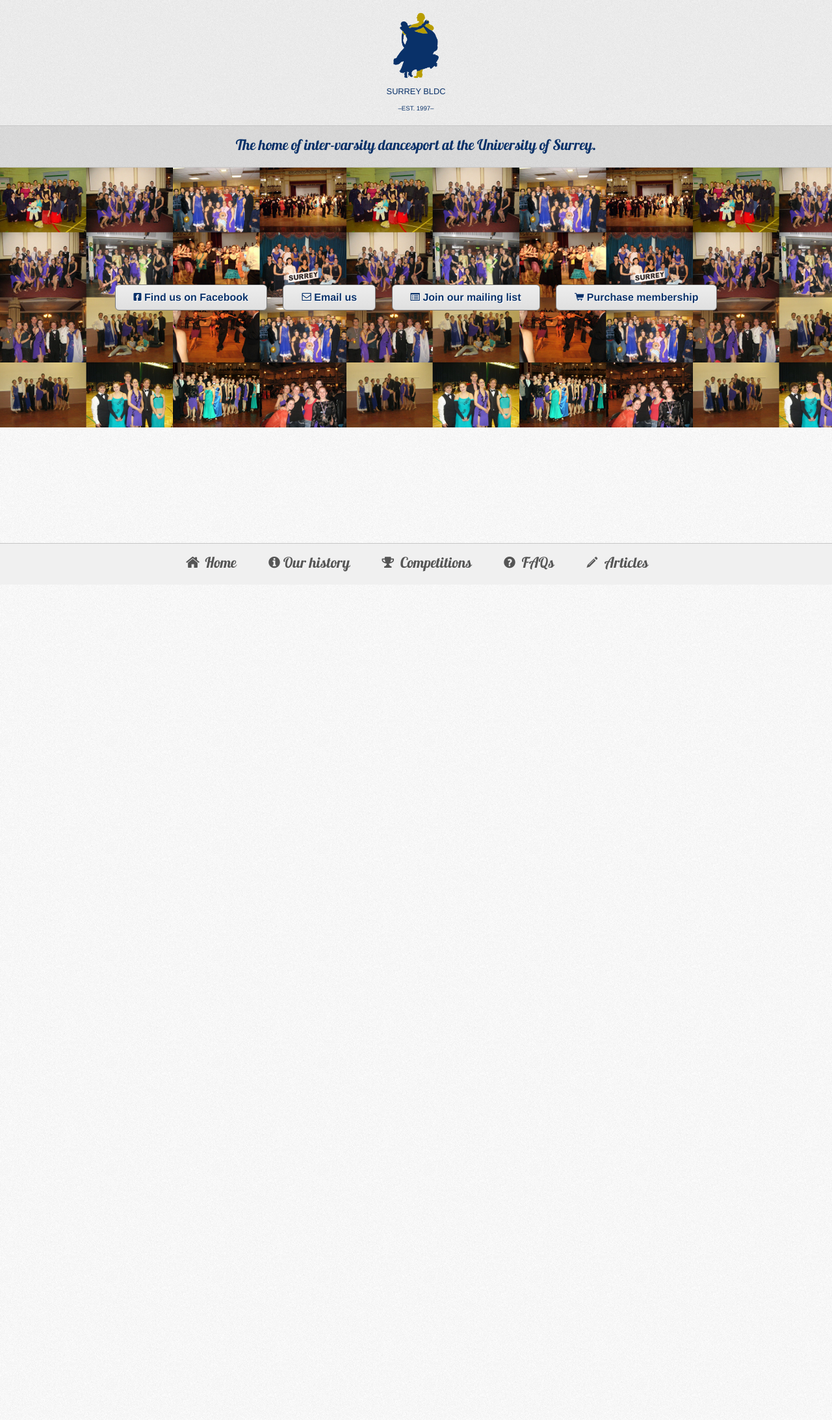
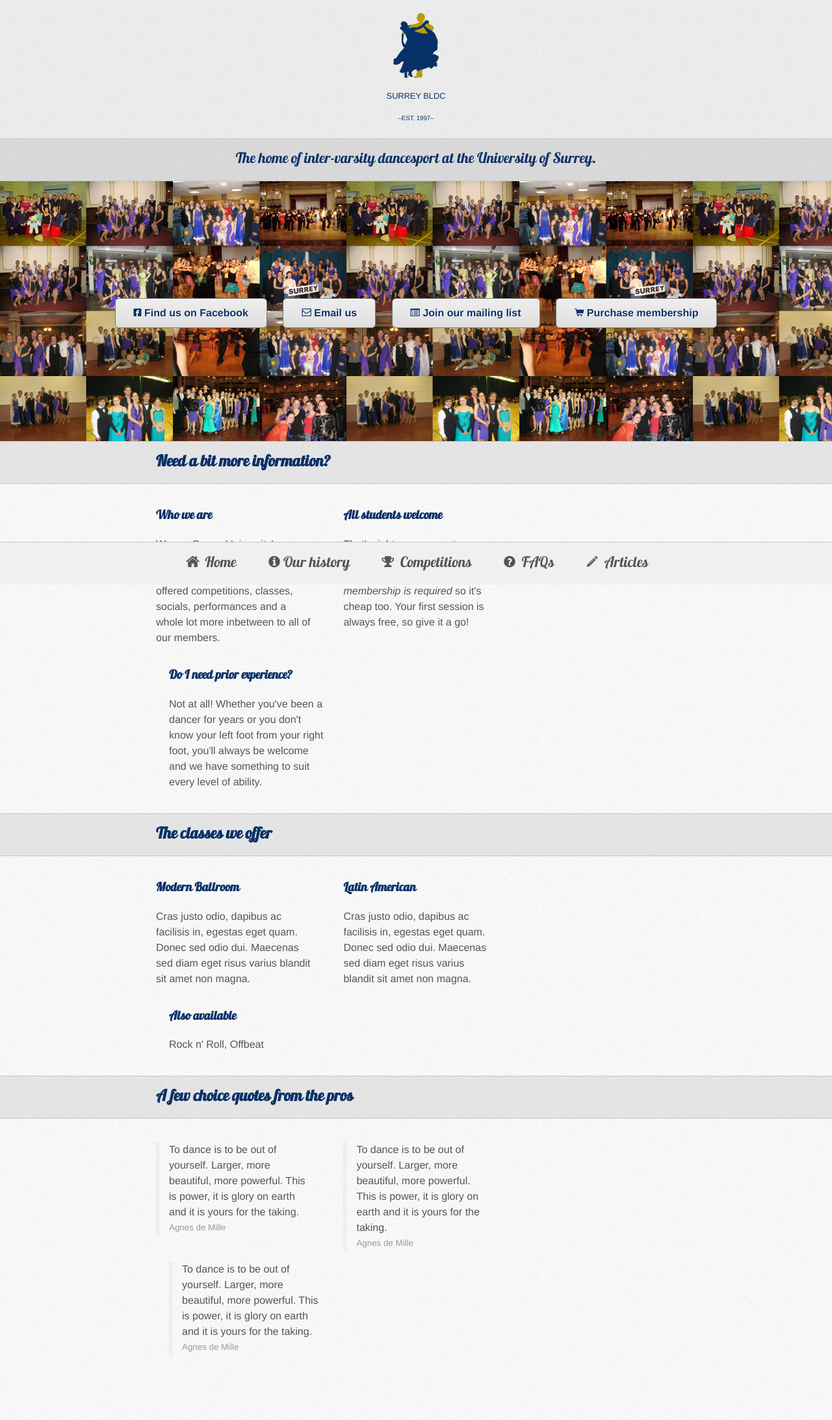
Before and after one commit to surreybldc/surreybldc.github.com, a Jekyll site: the page built from index.html, in a window 1280 px wide. Shown: the whole page at 65% size. Built offline with Jekyll 4.4.1, drawn with Linux system fonts in a browser that asks for light colours; before the commit the page ends 900 px from its top, so only the background shows below that.

Commit message:
Improved front page

```diff
--- a/_layouts/default.html
+++ b/_layouts/default.html
@@ -7,11 +7,11 @@
     <link rel="stylesheet" href="/css/styles.css" />
   </head>
   <body>
-    <header>
+    <header class="site">
       <img src="/img/dancers-surrey-colours-final.png">
       <h1>Surrey BLDC</h1>
       <small>&ndash;Est. 1997&ndash;</small>
-      <h2>The home of inter-varsity dancesport at the University of Surrey.</h2>
+      <h2 class="strapline">The home of inter-varsity dancesport at the University of Surrey.</h2>
     </header>
     <nav>
       <ul>
--- a/css/styles.css
+++ b/css/styles.css
@@ -26,8 +26,15 @@ body {
 }
 body {
   padding-bottom: 80px;
+  font-size: 1em;
+  line-height: 1.5em;
+  color: #555;
 }
-header {
+h1, h2, h3 {
+  font-family: "Lobster13Regular";
+  color: #093169;
+}
+header.site {
   background-color: rgba(0, 0, 0, 0.05);
   text-align: center;
   padding: 20px 0 0;
@@ -40,6 +47,7 @@ header img {
 header h1,
 header small {
   text-transform: uppercase;
+  font-family: Helvetica Neue, Arial, sans-serif;
 }
 header h1 {
   font-size: 0.8em;
@@ -48,21 +56,24 @@ header h1 {
 header small {
   font-size: 0.6em;
 }
-header h2 {
+header h2.strapline {
+  font-size: 1.4em;
+  font-weight: normal;
+  margin-bottom: 0;
+  padding: 20px;
+}
+header h2.strapline,
+.spiel section header {
   border-top: 1px solid #c6c6c6;
   border-bottom: 1px solid #c6c6c6;
-  font-size: 1.4em;
-  font-weight: normal;
   background-color: rgba(0, 0, 0, 0.08);
-  margin-bottom: 0;
-  padding: 20px;
-  font-family: "Lobster13Regular";
 }
 header img {
   display: inline;
   height: 100px;
 }
-.container {
+.container,
+.spiel section header h2 {
   max-width: 800px;
   padding: 20px;
   margin: 0 auto;
@@ -107,8 +118,41 @@ nav li {
   padding: 20px;
 }
 nav li a {
-  color: #555;
   text-decoration: none;
   font-size: 1.4em;
   font-family: "Lobster13Regular";
+  color: #555;
 }
+/* Utility */
+.row {
+  clear: both;
+}
+.span3 {
+  width: 33%;
+  display: inline-block;
+  vertical-align: top;
+  padding: 0 20px;
+  box-sizing: border-box;
+}
+.span3:first-of-type {
+  padding-left: 0;
+}
+.span3:last-of-type {
+  padding-right: 0;
+}
+/* Bootstrap blockquotes */
+.span3 blockquote {
+  margin: 0;
+}
+blockquote {
+  padding: 0 0 0 15px;
+  border-left: 5px solid #EEE;
+}
+blockquote p {
+  margin-bottom: 0;
+  font-weight: 300;
+}
+blockquote small {
+  display: block;
+  color: #999;
+}
--- a/index.html
+++ b/index.html
@@ -9,3 +9,68 @@ layout: default
     <a class="btn" href="http://www.ussu.co.uk/"><i class="icon-shopping-cart"></i> Purchase membership</a>
   </div>
 </div>
+<div class="spiel">
+  <section class="row">
+    <header>
+      <h2>Need a bit more information?</h2>
+    </header>
+    <div class="container">
+      <div class="span3">
+        <h3>Who we are</h3>
+        <p>We are Surrey University's Ballroom and Latin American dance club. Since 1998 we've offered competitions, classes, socials, performances and a whole lot more inbetween to all of our members.</p>
+      </div>
+      <div class="span3">
+        <h3>All students welcome</h3>
+        <p>That's right - any current student at Surrey university can join, and <em>no gym membership is required</em> so it's cheap too. Your first session is always free, so give it a go!</p>
+      </div>
+      <div class="span3">
+        <h3>Do I need prior experience?</h3>
+        <p>Not at all! Whether you've been a dancer for years or you don't know your left foot from your right foot, you'll always be welcome and we have something to suit every level of ability.</p>
+      </div>
+    </div>
+  </section>
+  <section class="row">
+    <header>
+      <h2>The classes we offer</h2>
+    </header>
+    <div class="container">
+      <div class="span3">
+        <h3>Modern Ballroom</h3>
+        <p>Cras justo odio, dapibus ac facilisis in, egestas eget quam. Donec sed odio dui. Maecenas sed diam eget risus varius blandit sit amet non magna.</p>
+      </div>
+      <div class="span3">
+        <h3>Latin American</h3>
+        <p>Cras justo odio, dapibus ac facilisis in, egestas eget quam. Donec sed odio dui. Maecenas sed diam eget risus varius blandit sit amet non magna.</p>
+      </div>
+      <div class="span3">
+        <h3>Also available</h3>
+        <p>Rock n' Roll, Offbeat</p>
+      </div>
+    </div>
+  </section>
+  <section class="row">
+    <header>
+      <h2>A few choice quotes from the pros</h2>
+    </header>
+    <div class="container">
+      <div class="span3">
+        <blockquote>
+          <p>To dance is to be out of yourself. Larger, more beautiful, more powerful. This is power, it is glory on earth and it is yours for the taking.</p>
+          <small>Agnes de Mille</small>
+        </blockquote>
+      </div>
+      <div class="span3">
+        <blockquote>
+          <p>To dance is to be out of yourself. Larger, more beautiful, more powerful. This is power, it is glory on earth and it is yours for the taking.</p>
+          <small>Agnes de Mille</small>
+        </blockquote>
+      </div>
+      <div class="span3">
+        <blockquote>
+          <p>To dance is to be out of yourself. Larger, more beautiful, more powerful. This is power, it is glory on earth and it is yours for the taking.</p>
+          <small>Agnes de Mille</small>
+        </blockquote>
+      </div>
+    </div>
+  </section>
+</div>
```
Also changed, not shown: 8 other files.
